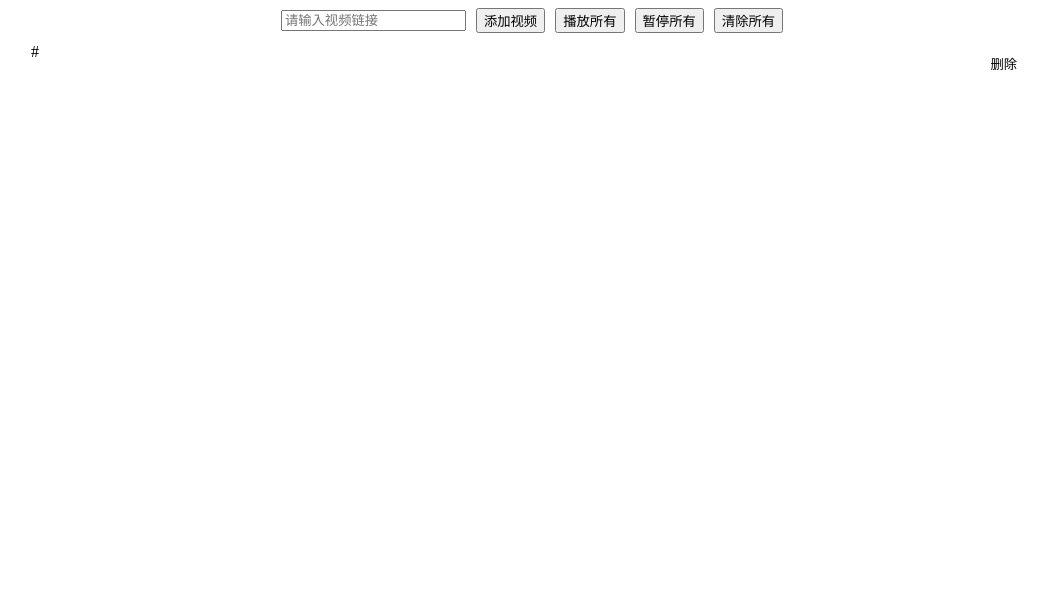
After one commit to biliup-start/VideoPlayer, a Flask app: page /iframe.html in a window 1280 px wide. The commit adds this page. Shown: the top 616 px of the page, without its empty margins (108-1155 px from the left). Run offline with Flask 3, Linux system fonts and the light colour scheme; tables that the repository leaves empty hold one stand-in row (values such as "Sample post").

Commit message:
Add files via upload

```diff
--- /dev/null
+++ b/templates/iframe.html
@@ -0,0 +1,141 @@
+<!DOCTYPE html>
+<html lang="en">
+<head>
+    <meta charset="UTF-8">
+    <meta name="viewport" content="width=device-width, initial-scale=1.0">
+    <title>iframe 官方内嵌直播播放器</title>
+    <link rel="icon" href="{{ url_for('static', filename='favicon.ico') }}" type="image/x-icon">
+    <script src="https://cdnjs.cloudflare.com/ajax/libs/jquery/3.7.1/jquery.min.js"></script>
+    <style>
+        .video-container {
+            display: flex;
+            justify-content: center;
+            flex-wrap: wrap;
+        }
+
+        .video-item {
+            position: relative;
+            flex-grow: 1;
+            min-width: 350px;  /* 最小宽度 */
+            min-height: 196.875px;  /* 最小高度，保持16:9比例 */
+            aspect-ratio: 16 / 9;
+            box-sizing: border-box;
+            margin: 10px;
+        }
+
+        .video-wrapper {
+            position: absolute;
+            top: 0;
+            left: 0;
+            width: 100%;
+            height: 100%;
+        }
+
+        .video-wrapper iframe {
+            position: absolute;
+            top: 0;
+            left: 0;
+            width: 100%;
+            height: 100%;
+        }
+
+        .delete-button {
+            position: absolute;
+            top: 10px;
+            right: 10px;
+            z-index: 10;
+            background: rgba(255, 255, 255, 0.7); /* 透明样式 */
+            border: none;
+            cursor: pointer;
+        }
+
+        .delete-button:hover {
+            background: rgba(255, 255, 255, 1); /* 悬停效果 */
+        }
+    </style>
+</head>
+<body>
+    <form id="video-form" style="display: flex; justify-content: center; align-items: center;">
+        <input type="text" id="iframe_link" placeholder="请输入视频链接" required style="margin-right: 10px;">
+        <button type="submit" style="margin-right: 10px;">添加视频</button>
+        <button type="button" id="play-all" style="margin-right: 10px;">播放所有</button>
+        <button type="button" id="pause-all" style="margin-right: 10px;">暂停所有</button>
+        <button type="button" id="delete-all">清除所有</button>
+    </form>
+    <div class="video-container" id="video-container">
+        {% for iframe_link in iframe_links %}
+            <div class="video-item">
+                <div class="video-wrapper">{{ iframe_link.link|safe }}</div>
+                <button class="delete-button" data-id="{{ iframe_link.id }}">删除</button>
+            </div>
+        {% else %}
+            <p>No iframe links found.</p>
+        {% endfor %}
+    </div>
+    <script>
+        var videoLinks = [];
+
+        function adjustVideoSize() {
+            var videoCount = $(".video-item").length;
+            var containerWidth = $("#video-container").width();
+            var containerHeight = $(window).height() - $("#video-form").outerHeight(true);
+            var itemWidth = Math.max(containerWidth / Math.ceil(Math.sqrt(videoCount)) * 4.757 / 6, 350);  // 计算宽度且不小于300px
+            var itemHeight = itemWidth * 0.5625;  // 16:9比例
+
+            $(".video-item").each(function() {
+                $(this).css({
+                    "flex": `0 0 ${itemWidth}px`,
+                    "height": `${itemHeight}px`
+                });
+            });
+        }
+
+        $("#video-form").submit(function(e) {
+            e.preventDefault();
+            $.post("/add_video_iframe", {iframe_link: $("#iframe_link").val()}, function(data) {
+                $("#video-container").append('<div class="video-item"><div class="video-wrapper">' + data.link + '</div><button class="delete-button" data-id="' + data.id + '">删除</button></div>');
+                $("#iframe_link").val('');
+                adjustVideoSize();
+            });
+        });
+
+        $(document).on("click", ".delete-button", function() {
+            var idToRemove = $(this).data("id");
+            $(this).parent().remove();
+            $.post("/delete_video_iframe", {iframe_id: idToRemove});
+            adjustVideoSize();
+        });
+
+        $("#delete-all").click(function() {
+            $.post("/delete_all_videos", function() {
+                $(".video-item").remove();
+            });
+        });
+
+        $("#play-all").click(function() {
+            for (var i = 0; i < videoLinks.length; i++) {
+                var videoItem = $(videoLinks[i]);
+                var videoId = videoItem.find(".delete-button").data("id");
+                if ($("#video-container").find("[data-id='" + videoId + "']").length === 0) {
+                    $("#video-container").append('<div class="video-item">' + videoLinks[i] + '</div>');
+                }
+            }
+            videoLinks = [];
+            adjustVideoSize();
+        });
+
+        $("#pause-all").click(function() {
+            $(".video-item").each(function() {
+                videoLinks.push($(this).html());
+                $(this).remove();
+            });
+            adjustVideoSize();
+        });
+
+        $(window).resize(adjustVideoSize);
+
+        // Initial adjustment
+        adjustVideoSize();
+    </script>
+</body>
+</html>
```
Also changed, not shown: templates/index.html (+43 -54 lines).
